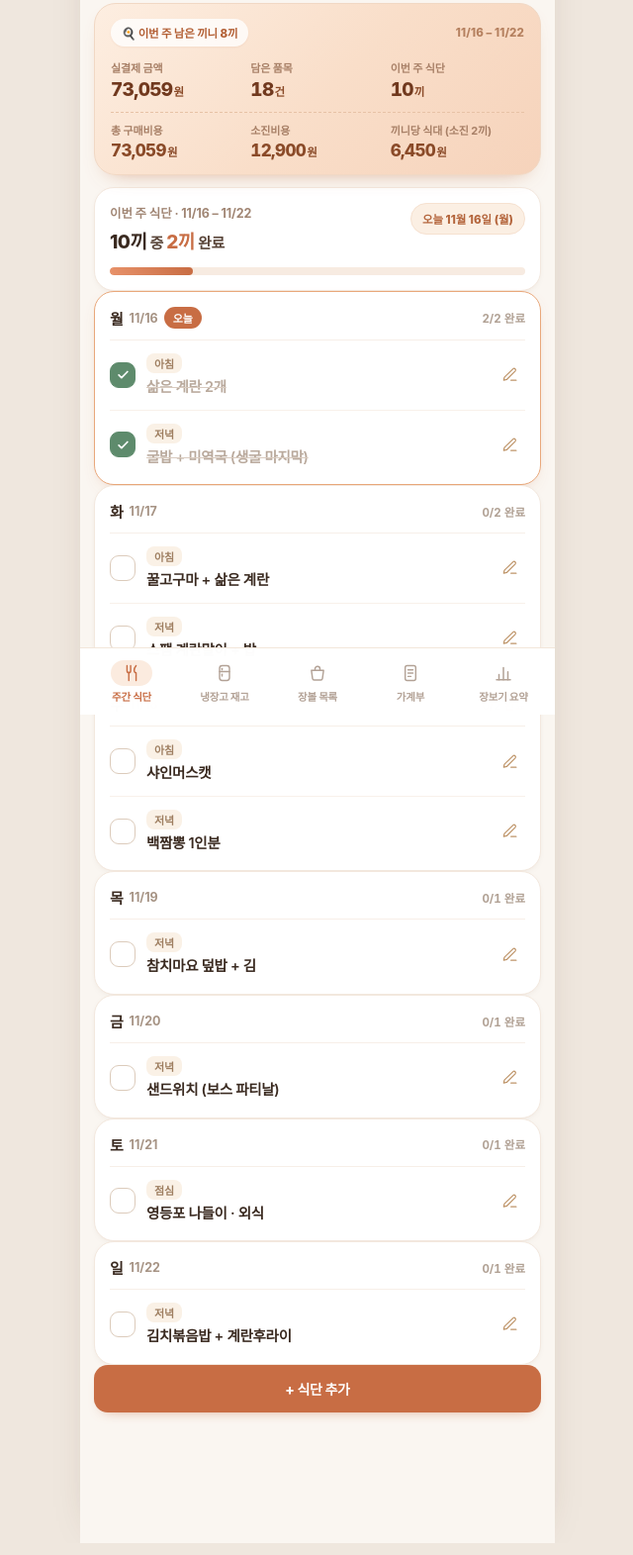
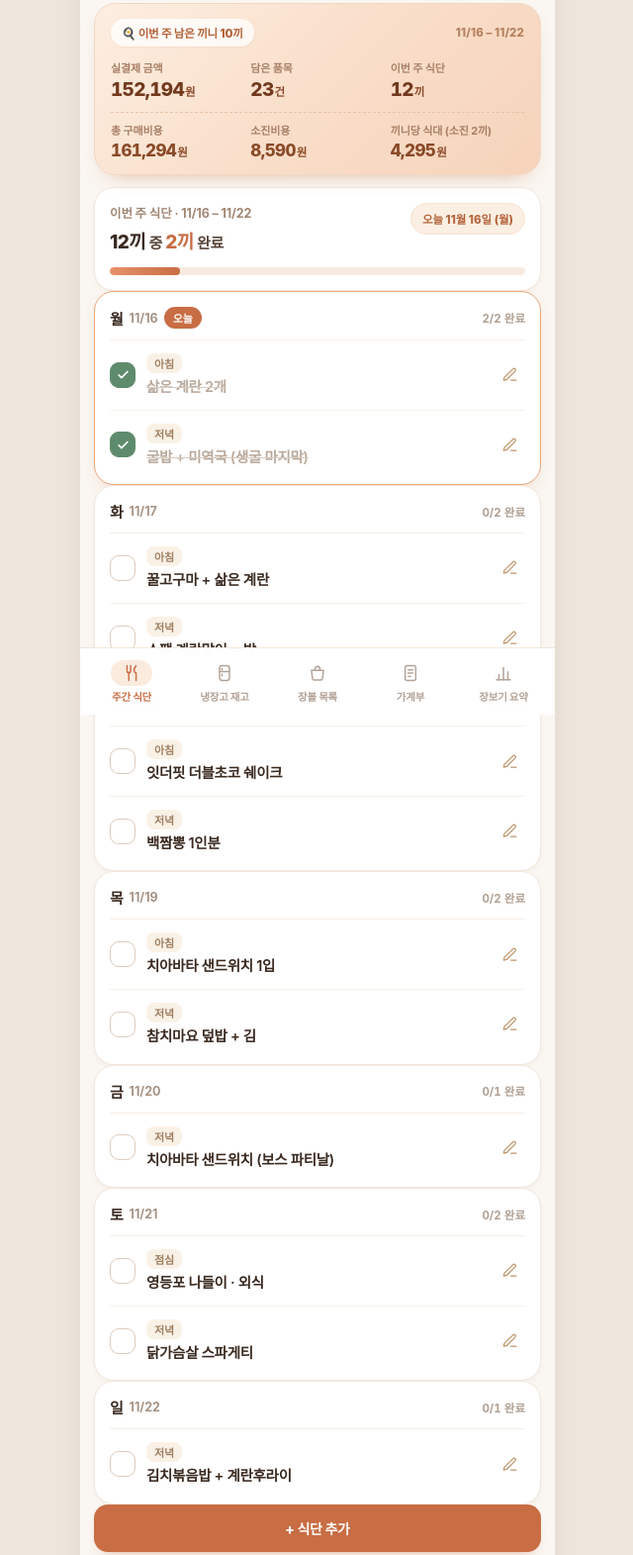
Before and after one commit to happyhee1/my-table, a plain HTML site: page index.html in a window 1280 px wide. Shown: the part 78-1649 px from the top of the page at 99% size, without its empty margins (319-959 px from the left). Drawn offline with Linux system fonts and the light colour scheme; a web font is replaced by a local one.

Commit message:
컬리 실제 주문내역 반영 (11/13·10/09·10/01 + 네이버페이 2건), 제외 품목 정리, localStorage v2

```diff
--- a/index.html
+++ b/index.html
@@ -243,7 +243,7 @@
 (function () {
   'use strict';
 
-  var KEY = 'sohee_table_v1';
+  var KEY = 'sohee_table_v2';
   var CATS = ['해산물·육류', '채소·과일', '간편식·밀키트', '유제품·계란', '양념·곡류', '상비품·조미료', '음료·차·커피'];
   var SLOTS = ['아침', '점심', '저녁'];
   var DOW = ['일', '월', '화', '수', '목', '금', '토'];
@@ -315,25 +315,32 @@
     var mon = startOfWeek(today);
     function d(i) { return ymd(addDays(mon, i)); }
 
+    /* 실제 마켓컬리 주문내역(2026-11-13 · 10-09 · 10-01)과 네이버페이 구매(꿀고구마 · 쌀) 기준.
+       사과 · 그릭요거트 · 바디워시 · 바디로션 · 수딩크림은 빼 달라는 요청이라 넣지 않았어요. */
     var items = [
-      { name: '[대흥] 남해안 생굴 300g', qty: '300g', price: 12900, cat: '해산물·육류', status: 'used', fav: true, boughtAt: '2026-11-13', memo: '다 먹었어요 (월요일 굴밥)' },
+      { name: '[대흥] 남해안 생굴 300g', qty: '300g', price: 8590, cat: '해산물·육류', status: 'used', fav: true, boughtAt: '2026-11-13', memo: '다 먹었어요 (월요일 굴밥)' },
+      { name: '[KF365] 무항생제 1+등급란 XL(특란) 20구', qty: '20구 · 특란', price: 7399, cat: '유제품·계란', status: 'owned', fav: true, boughtAt: '2026-11-13', memo: '' },
+      { name: '[이연복의 목란] 백짬뽕 2인분', qty: '1인분 남음', price: 13485, cat: '간편식·밀키트', status: 'owned', fav: true, boughtAt: '2026-11-13', memo: '2인분 중 1인분 소진' },
+      { name: '[해찬들] 새콤달콤 초고추장 300g', qty: '300g', price: 2890, cat: '상비품·조미료', status: 'owned', fav: false, staple: true, boughtAt: '2026-11-13', memo: '' },
+      { name: '[다시다] 명품골드 쇠고기 96G', qty: '96g', price: 5700, cat: '상비품·조미료', status: 'owned', fav: false, staple: true, boughtAt: '2026-11-13', memo: '' },
+      { name: '[동원] 참치액 진 500g', qty: '500g', price: 3990, cat: '상비품·조미료', status: 'owned', fav: false, staple: true, boughtAt: '2026-11-13', memo: '' },
+      { name: '[커피빈] 캡틴 아메리카노 파우더 스틱(1.6g×50개)', qty: '50개입', price: 12960, cat: '음료·차·커피', status: 'owned', fav: false, staple: true, boughtAt: '2026-11-13', memo: '' },
+      { name: '[룸모] 스파게티', qty: '1봉', price: 5410, cat: '양념·곡류', status: 'owned', fav: false, staple: true, boughtAt: '2026-11-13', memo: '' },
+      { name: '[잇더핏] 더블초코맛 520g', qty: '520g', price: 34800, cat: '음료·차·커피', status: 'owned', fav: false, boughtAt: '2026-10-09', memo: '단백질쉐이크' },
+      { name: '[햇님마을] 고춧가루 (보통매운맛) 110g', qty: '110g', price: 6790, cat: '상비품·조미료', status: 'owned', fav: false, staple: true, boughtAt: '2026-10-01', memo: '' },
+      { name: '[자연실록] 동물복지 한입 닭가슴살 500g', qty: '500g', price: 8300, cat: '해산물·육류', status: 'owned', fav: false, boughtAt: '2026-10-01', memo: '' },
+      { name: '[베키아에누보] 바질토마토치즈 치아바타 샌드위치(3입)', qty: '3입', price: 11180, cat: '간편식·밀키트', status: 'owned', fav: false, boughtAt: '2026-10-01', memo: '' },
       { name: '서산 황토 꿀고구마 3kg', qty: '3kg', price: 14900, cat: '채소·과일', status: 'owned', fav: true, boughtAt: '2026-10-23', memo: '' },
       { name: '고시히카리 햅쌀 4kg', qty: '4kg', price: 24900, cat: '양념·곡류', status: 'owned', fav: false, staple: true, boughtAt: '2026-09-28', memo: '상비품 · 개수 안 세도 돼요' },
-      { name: '계란 20구', qty: '20구 · 특란', price: 7399, cat: '유제품·계란', status: 'owned', fav: false, boughtAt: '2026-11-13', memo: '' },
-      { name: '백짬뽕', qty: '1인분 남음', price: 0, cat: '간편식·밀키트', status: 'owned', fav: false, memo: '2인분 중 1개 소진' },
+      { name: '김', qty: '개수 나중에 확인', price: 0, cat: '양념·곡류', status: 'owned', fav: false, staple: true, memo: '유통기한 올해 9월까지 · 개수 나중에 확인' },
+      { name: '샤인머스캣', qty: '냉장고 보관 중', price: 0, cat: '채소·과일', status: 'owned', fav: false, memo: '냉장고 보관 중 · 선물/내가 산 거 아님 · 곧 정리 예정' },
       { name: '스팸', qty: '수량 미정', price: 0, cat: '해산물·육류', status: 'owned', fav: false, memo: '' },
       { name: '참치캔', qty: '수량 미정', price: 0, cat: '해산물·육류', status: 'owned', fav: false, memo: '' },
-      { name: '김', qty: '개수 나중에 확인', price: 0, cat: '양념·곡류', status: 'owned', fav: false, staple: true, memo: '유통기한 올해 9월까지 · 확인 필요' },
+      { name: '콤부차 (요구르트맛)', qty: '상비', price: 0, cat: '음료·차·커피', status: 'owned', fav: false, staple: true, memo: '' },
+      { name: '콤부차 (자두맛)', qty: '상비', price: 0, cat: '음료·차·커피', status: 'owned', fav: false, staple: true, memo: '' },
+      { name: '얼그레이 티백', qty: '상비', price: 0, cat: '음료·차·커피', status: 'owned', fav: false, staple: true, memo: '' },
       { name: '소금', qty: '상비', price: 0, cat: '상비품·조미료', status: 'owned', fav: false, staple: true, memo: '' },
-      { name: '간장', qty: '상비', price: 0, cat: '상비품·조미료', status: 'owned', fav: false, staple: true, memo: '' },
-      { name: '초고추장', qty: '상비', price: 0, cat: '상비품·조미료', status: 'owned', fav: false, staple: true, memo: '최근 구매 · 구매일 확인 중' },
-      { name: '참치액', qty: '상비', price: 0, cat: '상비품·조미료', status: 'owned', fav: false, staple: true, memo: '최근 구매 · 구매일 확인 중' },
-      { name: '다시다', qty: '상비', price: 0, cat: '상비품·조미료', status: 'owned', fav: false, staple: true, memo: '' },
-      { name: '콤부차 (요구르트맛)', qty: '음료', price: 0, cat: '음료·차·커피', status: 'owned', fav: false, staple: true, memo: '' },
-      { name: '콤부차 (자두맛)', qty: '음료', price: 0, cat: '음료·차·커피', status: 'owned', fav: false, staple: true, memo: '' },
-      { name: '얼그레이 티백', qty: '상비', price: 0, cat: '음료·차·커피', status: 'owned', fav: false, staple: true, memo: '' },
-      { name: '커피빈 커피스틱 50개입', qty: '50개입', price: 12960, cat: '음료·차·커피', status: 'owned', fav: false, staple: true, boughtAt: '2026-11-13', memo: '컬리 구매' },
-      { name: '샤인머스캣', qty: '냉장고 보관 중', price: 0, cat: '채소·과일', status: 'owned', fav: false, memo: '선물 받은 것 (내가 산 거 아님) · 곧 정리 예정' }
+      { name: '간장', qty: '상비', price: 0, cat: '상비품·조미료', status: 'owned', fav: false, staple: true, memo: '' }
     ].map(function (x) {
       x.id = uid();
       x.staple = !!x.staple;
@@ -347,11 +354,13 @@
       [0, '저녁', '굴밥 + 미역국 (생굴 마지막)', true],
       [1, '아침', '꿀고구마 + 삶은 계란', false],
       [1, '저녁', '스팸 계란말이 + 밥', false],
-      [2, '아침', '샤인머스캣', false],
+      [2, '아침', '잇더핏 더블초코 쉐이크', false],
       [2, '저녁', '백짬뽕 1인분', false],
+      [3, '아침', '치아바타 샌드위치 1입', false],
       [3, '저녁', '참치마요 덮밥 + 김', false],
-      [4, '저녁', '샌드위치 (보스 파티날)', false],
+      [4, '저녁', '치아바타 샌드위치 (보스 파티날)', false],
       [5, '점심', '영등포 나들이 · 외식', false],
+      [5, '저녁', '닭가슴살 스파게티', false],
       [6, '저녁', '김치볶음밥 + 계란후라이', false]
     ].map(function (m) {
       return { id: uid(), date: d(m[0]), slot: m[1], menu: m[2], done: m[3] };
@@ -359,23 +368,19 @@
 
     var shopping = [
       { name: '바게트 1개', cat: '양념·곡류', price: 3500, checked: false },
-      { name: '그릭요거트 2개', cat: '유제품·계란', price: 6980, checked: false },
       { name: '미역 1봉', cat: '해산물·육류', price: 3200, checked: false }
     ].map(function (x) { x.id = uid(); return x; });
 
-    var total = sumOf(items, function (i) { return i.price; });
-    function priceOf(n) {
-      var it = items.filter(function (x) { return x.name === n; })[0];
-      return it ? it.price : 0;
-    }
-    var kurly = priceOf('[대흥] 남해안 생굴 300g') + priceOf('계란 20구') + priceOf('커피빈 커피스틱 50개입');
+    /* 결제 금액은 실제 주문서 기준 — 11/13 식료품 8종 상품가 60,424원에서 쿠폰 7,000 + 적립금 2,100 = 9,100원 할인 (주문 전체 결제 66,224원 중 바디워시 14,900원 제외) */
     var ledger = [
-      { id: uid(), date: '2026-09-28', title: '네이버페이 · 고시히카리 햅쌀 4kg', amount: priceOf('고시히카리 햅쌀 4kg'), discount: 0, auto: true },
-      { id: uid(), date: '2026-10-23', title: '네이버페이 · 서산 황토 꿀고구마 3kg', amount: priceOf('서산 황토 꿀고구마 3kg'), discount: 0, auto: true },
-      { id: uid(), date: ymd(addDays(today, -3)), title: '마켓컬리 · 남해안 생굴 300g 외', amount: kurly, discount: 0, auto: true }
+      { id: uid(), date: '2026-09-28', title: '네이버페이 · 고시히카리 햅쌀 4kg', amount: 24900, discount: 0, auto: true },
+      { id: uid(), date: '2026-10-01', title: '마켓컬리 · 고춧가루·닭가슴살·치아바타 샌드위치 3종', amount: 26270, discount: 0, auto: true },
+      { id: uid(), date: '2026-10-09', title: '마켓컬리 · 잇더핏 더블초코맛 520g', amount: 34800, discount: 0, auto: true },
+      { id: uid(), date: '2026-10-23', title: '네이버페이 · 서산 황토 꿀고구마 3kg', amount: 14900, discount: 0, auto: true },
+      { id: uid(), date: '2026-11-13', title: '마켓컬리 · 식료품 8종 (바디워시 등 비식료품 제외)', amount: 60424, discount: 9100, auto: true }
     ];
 
-    return { v: 1, items: items, meals: meals, shopping: shopping, ledger: ledger, createdAt: new Date().toISOString() };
+    return { v: 2, items: items, meals: meals, shopping: shopping, ledger: ledger, createdAt: new Date().toISOString() };
   }
 
   /* ───────── state ───────── */
@@ -384,7 +389,7 @@
   function normalize(raw) {
     var s = raw && typeof raw === 'object' ? raw : {};
     return {
-      v: 1,
+      v: 2,
       items: (Array.isArray(s.items) ? s.items : []).map(function (i) {
         i.staple = !!i.staple;
         if (i.memo == null) i.memo = '';
@@ -729,7 +734,7 @@
     h += '<section class="card">' +
       '<div class="prog-label" style="font-weight:800;color:#8A7568;font-size:13px">처음부터 다시</div>' +
       '<div class="btn-col" style="margin-top:11px">' +
-        '<button type="button" class="btn danger" data-act="reset">초기화 (예시 데이터로 되돌리기)</button>' +
+        '<button type="button" class="btn danger" data-act="reset">초기화 (처음 데이터로 되돌리기)</button>' +
       '</div>' +
     '</section>';
     return h;
@@ -968,7 +973,7 @@
       submit: '재고에 담기',
       html:
         '<label class="field"><span class="label">영수증이나 주문내역을 그대로 붙여넣으세요</span>' +
-          '<textarea class="input" name="raw" rows="5" placeholder="한 줄에 하나씩, 끝에 금액을 넣어 주세요&#10;예)&#10;[대흥] 남해안 생굴 300g  12,900&#10;특란 20구 7,399&#10;참치액 진 500g 3,990"></textarea></label>' +
+          '<textarea class="input" name="raw" rows="5" placeholder="한 줄에 하나씩, 끝에 금액을 넣어 주세요&#10;예)&#10;[대흥] 남해안 생굴 300g  8,590&#10;특란 20구 7,399&#10;참치액 진 500g 3,990"></textarea></label>' +
         '<div class="preview" id="pastePreview"></div>' +
         '<div class="pv-total" id="pasteTotal"></div>' +
         '<label class="checkline"><input type="checkbox" name="ledger" checked /> 가계부에도 결제 내역으로 기록</label>',
@@ -1086,8 +1091,8 @@
         break;
 
       case 'reset':
-        confirmSheet('모든 기록을 지울까요?', '냉장고·식단·장볼 목록·가계부가 모두 지워지고 <b>예시 데이터로 되돌아가요.</b> 되돌릴 수 없어요.', function () {
-          state = seed(); save(); render(); toast('예시 데이터로 되돌렸어요');
+        confirmSheet('모든 기록을 지울까요?', '냉장고·식단·장볼 목록·가계부가 모두 지워지고 <b>처음 데이터(컬리 주문내역 기준)로 되돌아가요.</b> 되돌릴 수 없어요.', function () {
+          state = seed(); save(); render(); toast('처음 데이터로 되돌렸어요');
         }, '초기화');
         break;
 
@@ -1283,7 +1288,7 @@
   render();
   if (firstRun) {
     setTimeout(function () {
-      toast('예시 데이터로 채워 뒀어요 · 금액은 대략값이에요');
+      toast('컬리 실제 주문내역으로 채워 뒀어요 · 11/13 주문 기준');
     }, 600);
   }
 })();
```
